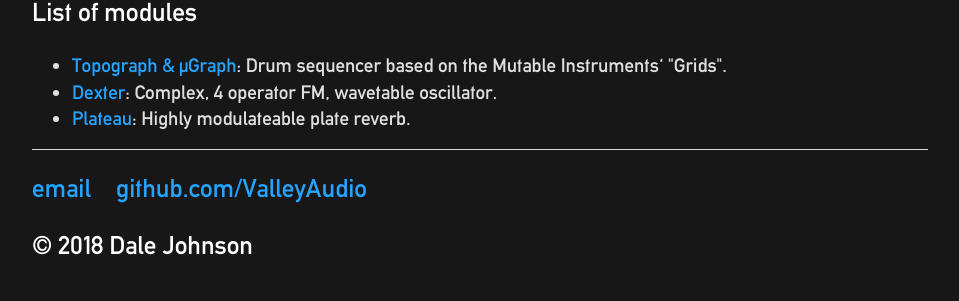
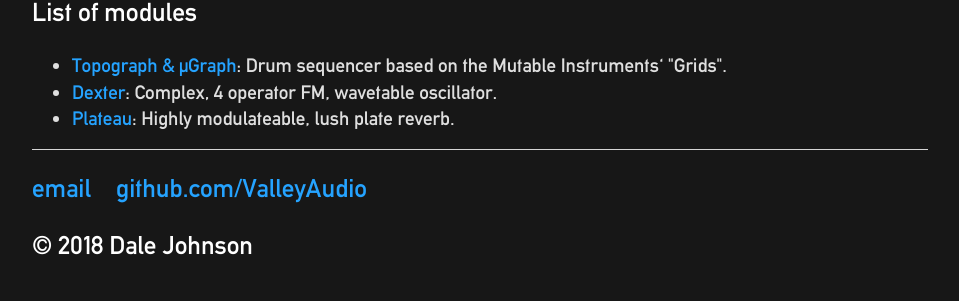
Before and after one commit to ValleyAudio/ValleyAudio.github.io, a Jekyll site: the page built from rack/index.html, in a window 1280 px wide. Shown: the part 850-1151 px from the top of the page, without its empty margins (160-1119 px from the left). Built offline with Jekyll 4.4.1, drawn with Linux system fonts in a browser that asks for light colours.

Commit message:
Luussshhhh

```diff
--- a/rack/index.html
+++ b/rack/index.html
@@ -12,6 +12,6 @@
     <ul>
         <li><a href="topograph/topograph.html">Topograph & µGraph</a>: Drum sequencer based on the Mutable Instruments' "Grids".</li>
         <li><a href="dexter/dexter.html">Dexter</a>: Complex, 4 operator FM, wavetable oscillator.</li>
-        <li><a href="plateau/plateau.html">Plateau</a>: Highly modulateable plate reverb.</li>
+        <li><a href="plateau/plateau.html">Plateau</a>: Highly modulateable, lush plate reverb.</li>
     </ul>
 </div><!-- /.rack -->
```
